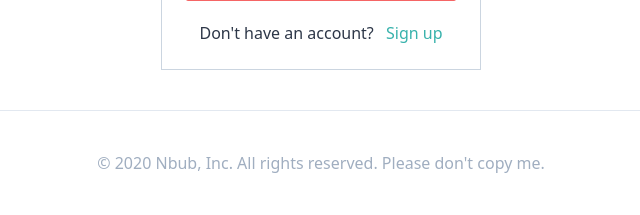
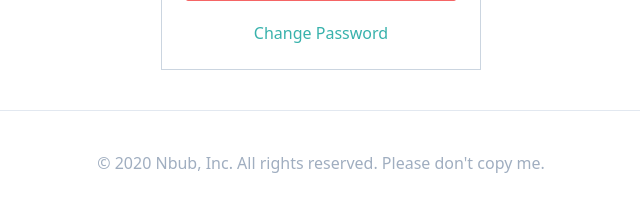
Before and after one commit to jhunderdog/airbnb-clone, a Django app: page /users/update-profile in a window 1280 px wide. Shown: the part 883-1098 px from the top of the page, without its empty margins (319-959 px from the left). Run offline with Django 3.2, Linux system fonts and the light colour scheme; the visitor is signed in with stand-in values (Sample User, id 1); style sheets or scripts are compiled from the project's sources; some libraries are stand-ins or nearby versions.

Commit message:
Add ChangePassword

```diff
--- a/templates/users/update-profile.html
+++ b/templates/users/update-profile.html
@@ -12,8 +12,7 @@
         {% include 'mixins/auth/auth_form.html' with form=form cta="Update Profile" %}
 
         <div class="mt-5">
-        <span class="mr-2">Don't have an account?</span>
-        <a href="{% url 'users:signup' %}" class="text-teal-500 font-medium">Sign up</a>
+        <a href="{% url 'users:signup' %}" class="text-teal-500 font-medium">Change Password</a>
         </div>
     </div>
 {% endblock %}
```
